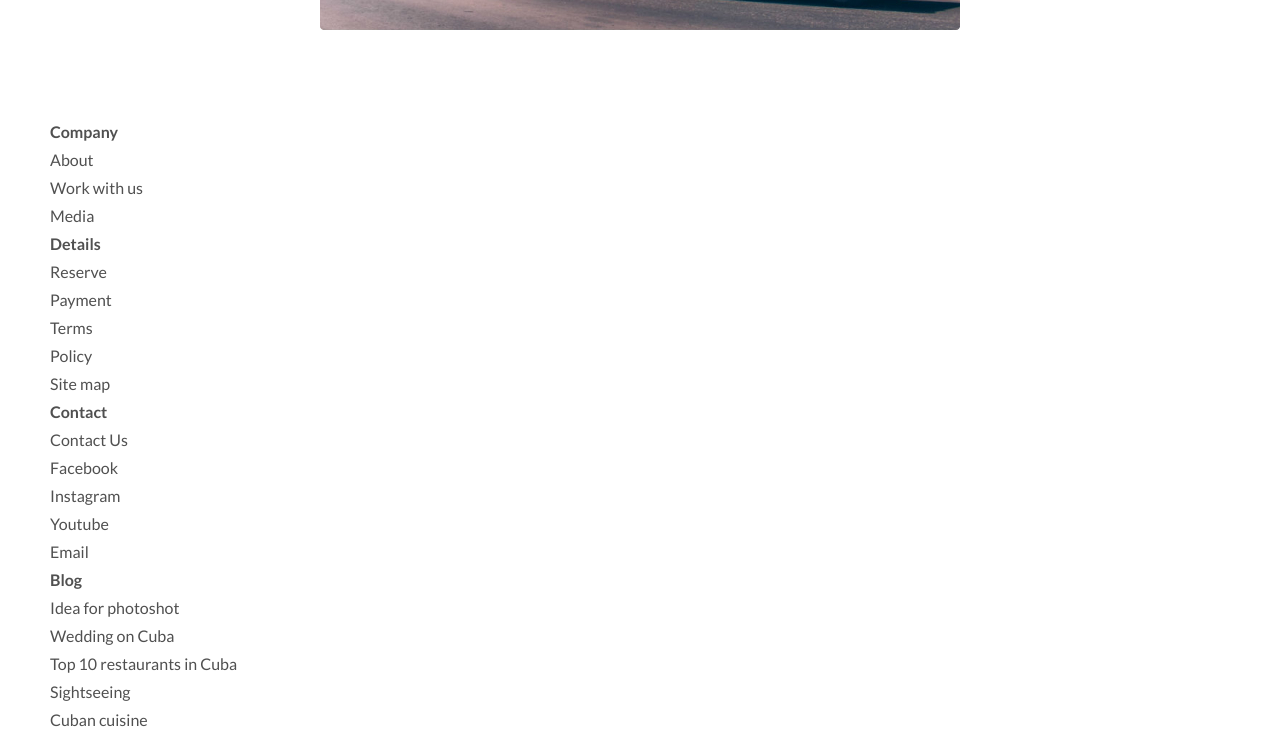
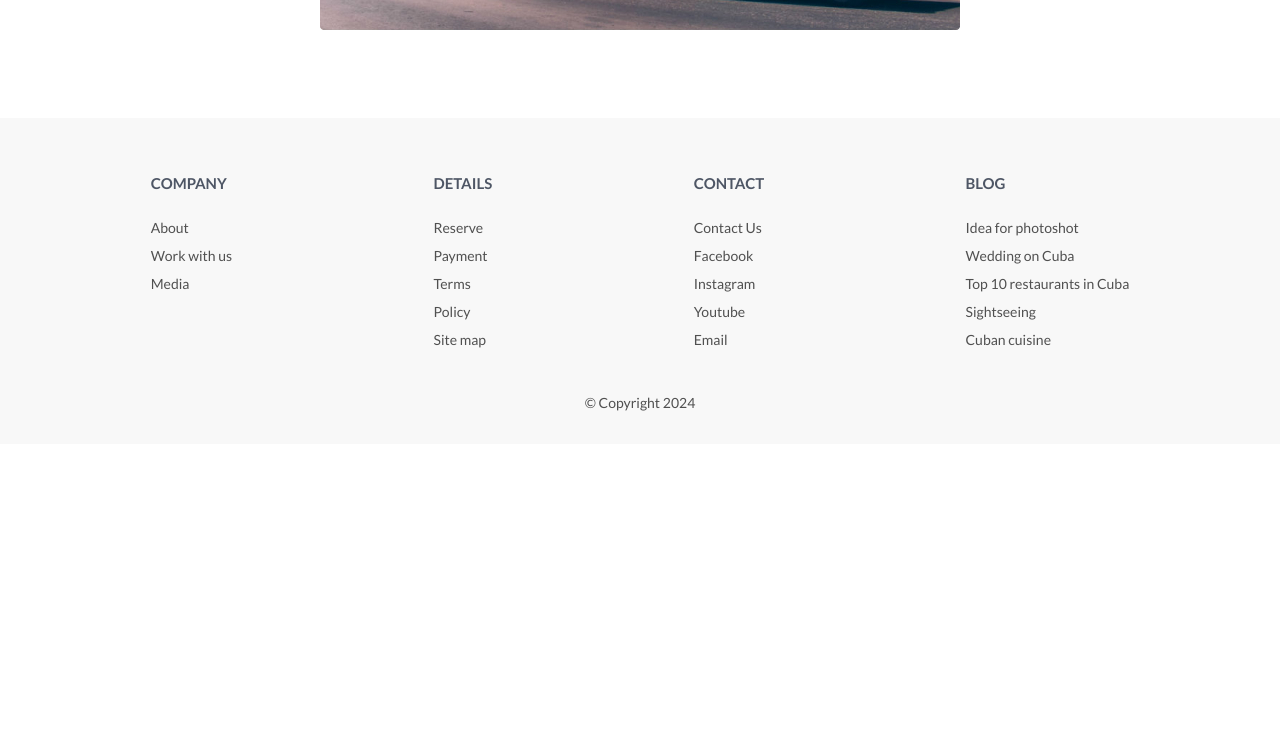
Before and after one commit to VitaliPri/Cuba, a plain HTML site: page index.html in a window 1280 px wide. Shown: the part 3491-4225 px from the top of the page. After the commit the page ends 3935 px from the top, so only its background shows below. Drawn offline with nearby package versions, Linux system fonts and the light colour scheme.

Commit message:
footer social

```diff
--- a/css/style.css
+++ b/css/style.css
@@ -307,3 +307,45 @@ a {
 .slick-next {
   right: -20px;
 }
+
+.footer {
+  padding-top: 55px;
+  padding-bottom: 32px;
+  background-color: #f8f8f8;
+}
+
+.footer__items {
+  display: flex;
+  justify-content: space-around;
+}
+
+.footer__item-title {
+  color: #4e5665;
+  font-family: Lato;
+  font-size: 15px;
+  font-style: normal;
+  font-weight: 700;
+  line-height: 20px;
+  margin-bottom: 20px;
+  text-transform: uppercase;
+}
+
+.footer__item-link {
+  color: #505050;
+  font-family: Lato;
+  font-size: 14px;
+  font-style: normal;
+  font-weight: 400;
+  line-height: 19px;
+}
+
+.footer__copy {
+  padding-top: 40px;
+  text-align: center;
+  color: #505050;
+  font-family: Lato;
+  font-size: 14px;
+  font-style: normal;
+  font-weight: 400;
+  line-height: 19px;
+}
--- a/index.html
+++ b/index.html
@@ -238,6 +238,7 @@
             </ul>
           </div>
         </div>
+        <div class="footer__copy">© Copyright 2024</div>
       </div>
     </footer>
     <script
```
Also changed, not shown: images/icon-email.svg (added), images/icon-facebook.svg (added), images/icon-intstagram.svg (added), images/icon-message.svg (added), images/icon-youtube.svg (added).
